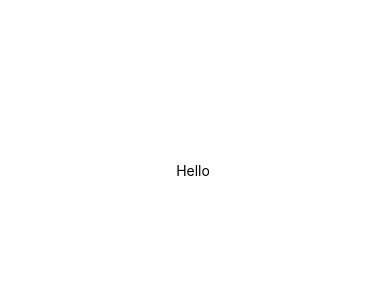
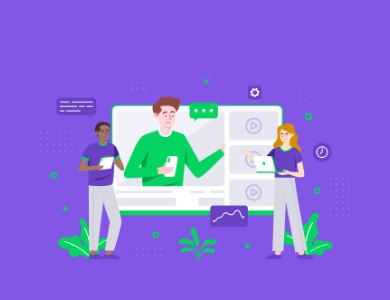
Before and after one commit to HenriqL/proffy, a React Native app in the folder mobile_version/: screen / in a window 390 px wide. Shown: the part 252-552 px from the top of the page. Built offline with nearby package versions, Linux system fonts and the light colour scheme.

Commit message:
create landing

```diff
--- a/mobile_version/App.tsx
+++ b/mobile_version/App.tsx
@@ -1,21 +1,11 @@
 import { StatusBar } from 'expo-status-bar';
 import React from 'react';
-import { StyleSheet, Text, View } from 'react-native';
-
+import Landing from './src/pages/Landing'
 export default function App() {
   return (
-    <View style={styles.container}>
-      <Text>Hello </Text>
+    <>
+      <Landing />
       <StatusBar style="auto" />
-    </View>
+    </>
   );
 }
-
-const styles = StyleSheet.create({
-  container: {
-    flex: 1,
-    backgroundColor: '#fff',
-    alignItems: 'center',
-    justifyContent: 'center',
-  },
-});
--- /dev/null
+++ b/mobile_version/src/@types/index.d.ts
@@ -0,0 +1 @@
+declare module '*.png';
--- /dev/null
+++ b/mobile_version/src/pages/Landing/index.tsx
@@ -0,0 +1,16 @@
+import React from 'react';
+import { View, Image } from 'react-native';
+
+import styles from './styles';
+import landingImg from '../../assets/images/landing.png';
+
+function Landing() {
+    return (
+        <View style={styles.container}>
+            <Image source={landingImg} style={styles.banner}/>
+        </View>
+
+    );
+}
+
+export default Landing;
--- /dev/null
+++ b/mobile_version/src/pages/Landing/styles.ts
@@ -0,0 +1,16 @@
+import { StyleSheet } from 'react-native';
+
+const styles = StyleSheet.create({
+    container: {
+        flex:1,
+        backgroundColor: '#8257E5',
+        justifyContent: 'center',
+        padding:40
+    },
+    banner:{
+        width: '100%',
+        resizeMode: 'contain'
+    },
+});
+
+export default styles;
```
